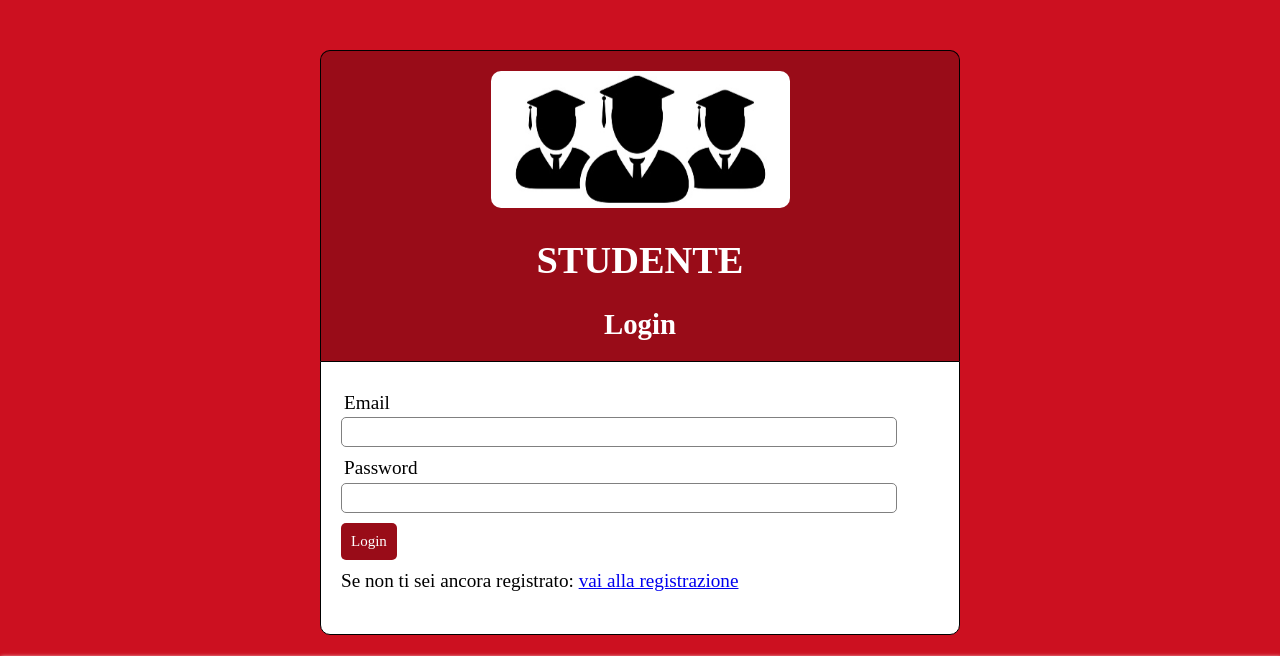
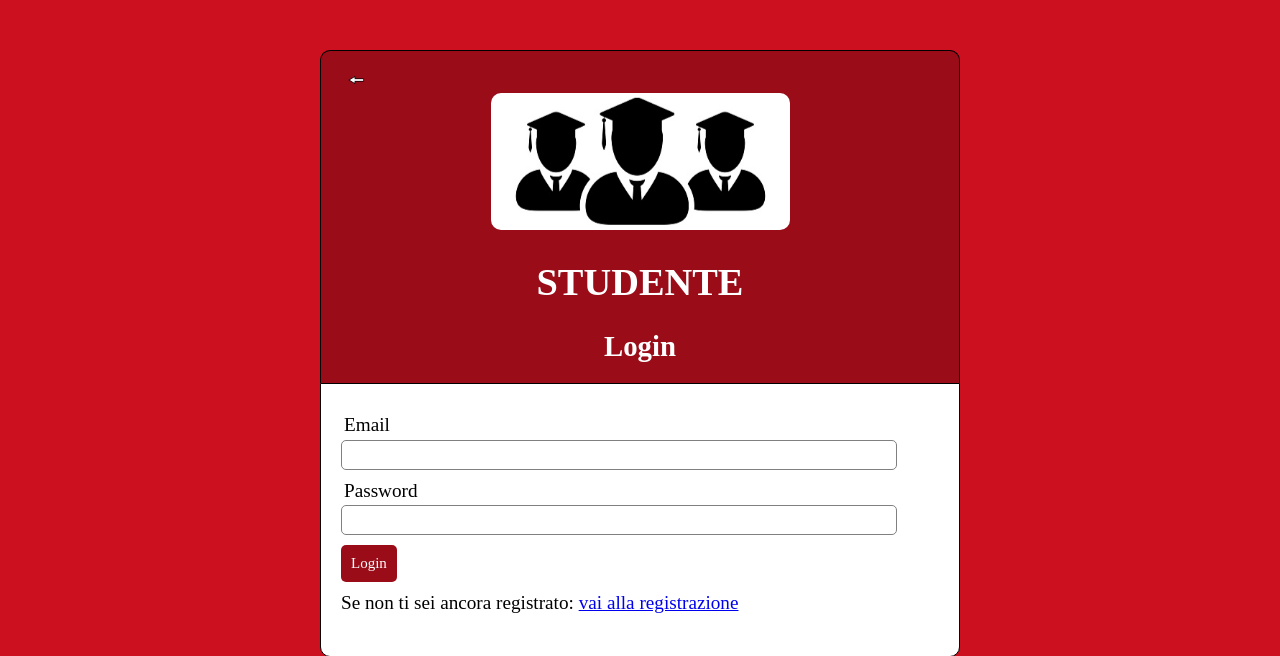
Before and after one commit to MartaBiellas/Progetto_BB, a PHP site: page /pagine/login_studente.php in a window 1280 px wide. Shown: the top 656 px of the page. Run offline with PHP 8.4, Linux system fonts and the light colour scheme.

Commit message:
freccia + mod varie

```diff
--- a/pagine/login_professore.php
+++ b/pagine/login_professore.php
@@ -43,7 +43,12 @@
 
 <body>
 
+
     <div class="header">
+        <div class="immagine">
+            <a href="../index.php"><img src="../img/freccia.png"></a>
+        </div>
+
         <img src="../img/prof.jpg">
         <h1>PROFESSORE</h1>
         <h2>Login</h2>
--- a/pagine/login_studente.php
+++ b/pagine/login_studente.php
@@ -43,6 +43,10 @@
 <body>
 
     <div class="header">
+        <div class="immagine">
+            <a href="../index.php"><img src="../img/freccia.png"></a>
+        </div>
+
         <img src="../img/studenti.jpg">
         <h1>STUDENTE</h1>
         <h2>Login</h2>
--- a/stile.css
+++ b/stile.css
@@ -111,6 +111,11 @@ form{
     text-align: center;
 }
 
+.immagine {
+    width: 10%;
+    text-align: left;
+}
+
 .error {
     background-color: lightcoral;
     color:#990C18;
--- a/stilee.css
+++ b/stilee.css
@@ -30,6 +30,12 @@ body{
 .header img{
     width: 50%;
     text-align: center;
+    border-radius: 10px 10px 10px 10px;
+}
+
+.immagine {
+    width: 20%;
+    text-align: left;
     border-radius: 10px 10px 10px 10px;
 }
 
```
Also changed, not shown: img/freccia.jpg (added), img/freccia.png (added).
